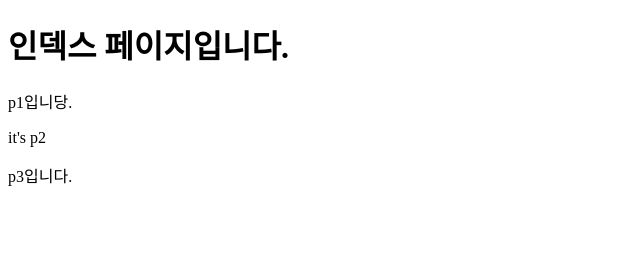
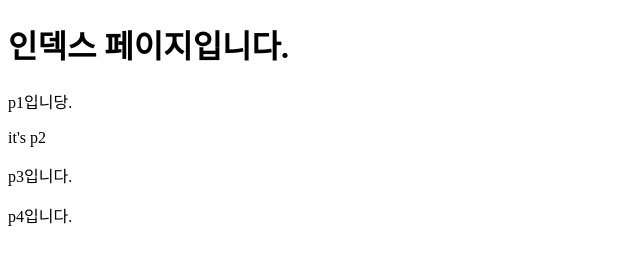
Before and after one commit to HyoungMinSong/your_app, a plain HTML site: page index.html in a window 1280 px wide. Shown: the whole page, without its empty margins (0-640 px from the left). Drawn offline with Linux system fonts and the light colour scheme.

Commit message:
p4 added

```diff
--- a/index.html
+++ b/index.html
@@ -11,5 +11,6 @@
     <p>p1입니당.</p>
     <p>it's p2</p>
     <p>p3입니다.</p>
+    <p>p4입니다.</p>
 </body>
 </html>
```
